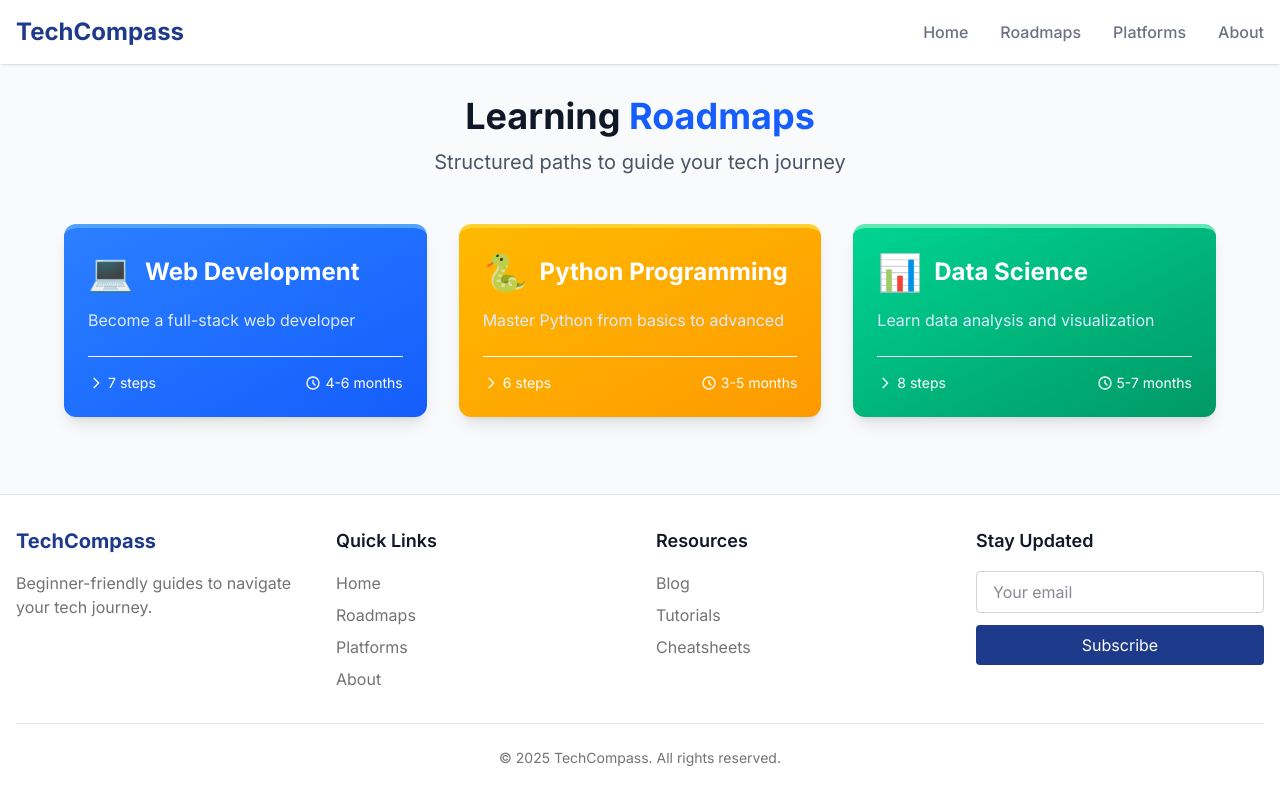
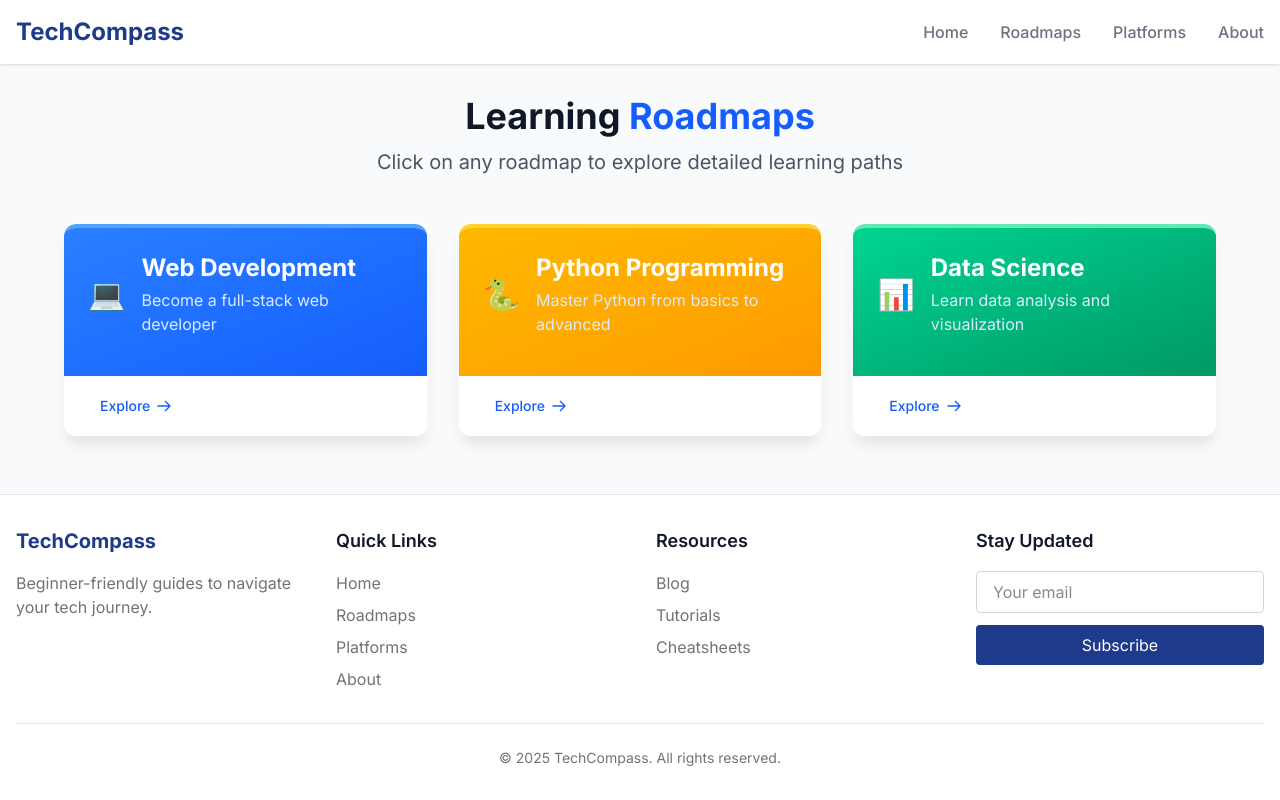
Before and after one commit to biniyamagegnehu/TechCompass-E-learning-website, a React (Vite) app: page /roadmaps in a window 1280 px wide. Built offline with nearby package versions, Linux system fonts and the light colour scheme.

Commit message:
update the road map cards in road map page

```diff
--- /dev/null
+++ b/src/components/RoadmapCard.jsx
@@ -0,0 +1,83 @@
+import { Link } from 'react-router-dom';
+
+export default function RoadmapCard({ roadmap }) {
+  return (
+    <Link
+      to={`/roadmaps/${roadmap.id}`}
+      className="group block h-full relative"
+    >
+      {/* Main Card Container */}
+      <div className={`
+        h-full flex flex-col rounded-xl overflow-hidden
+        shadow-lg hover:shadow-xl transition-all duration-300
+        border-t-4 ${roadmap.borderColor}
+        transform hover:-translate-y-1.5
+        relative z-10
+      `}>
+        {/* Card Header */}
+        <div className={`${roadmap.bgColor} p-6 flex-grow`}>
+          <div className="flex items-center mb-4">
+            <span className="text-3xl mr-4">{roadmap.icon}</span>
+            <div>
+              <h2 className="text-2xl font-bold text-white">{roadmap.title}</h2>
+              <p className="text-blue-100 mt-1">{roadmap.description}</p>
+            </div>
+          </div>
+        </div>
+
+        {/* Card Footer */}
+        <div className="bg-white bg-opacity-20 px-6 py-4 backdrop-blur-sm">
+          <div className="flex justify-between items-center">
+            <div className="flex items-center">
+              <span className="
+                bg-white text-blue-600 text-sm font-medium
+                px-3 py-1 rounded-full
+                flex items-center
+                group-hover:bg-blue-50 group-hover:text-blue-700
+                transition-colors
+              ">
+                Explore
+                <svg
+                  className="w-4 h-4 ml-1.5 transition-transform group-hover:translate-x-1"
+                  fill="none"
+                  stroke="currentColor"
+                  viewBox="0 0 24 24"
+                >
+                  <path strokeLinecap="round" strokeLinejoin="round" strokeWidth="2" d="M14 5l7 7m0 0l-7 7m7-7H3" />
+                </svg>
+              </span>
+            </div>
+            <div className="flex space-x-4 text-white text-sm">
+              <span className="flex items-center bg-white bg-opacity-10 px-2 py-1 rounded">
+                <svg className="w-4 h-4 mr-1" fill="none" stroke="currentColor" viewBox="0 0 24 24">
+                  <path strokeLinecap="round" strokeLinejoin="round" strokeWidth="2" d="M9 5l7 7-7 7" />
+                </svg>
+                {roadmap.steps} steps
+              </span>
+            </div>
+          </div>
+        </div>
+      </div>
+
+      {/* Enhanced Clickable Indicator - Now Visible! */}
+      <div className="
+        absolute inset-0 rounded-xl
+        border-2 border-transparent
+        group-hover:border-white group-hover:border-opacity-50
+        transition-all duration-300
+        z-20 pointer-events-none
+        shadow-[0_0_0_3px_rgba(255,255,255,0.3)] group-hover:shadow-[0_0_0_4px_rgba(255,255,255,0.4)]
+      "></div>
+
+      {/* Pulsing Animation on Hover */}
+      <div className="
+        absolute inset-0 rounded-xl
+        bg-white bg-opacity-0
+        group-hover:bg-opacity-10
+        transition-all duration-500
+        z-0 pointer-events-none
+        group-hover:scale-105
+      "></div>
+    </Link>
+  );
+}
--- a/src/components/RoadmapItem.jsx
+++ /dev/null
@@ -1,37 +0,0 @@
-import { useState } from 'react'
-
-export default function RoadmapItem({ title, steps }) {
-  const [isOpen, setIsOpen] = useState(false)
-
-  return (
-    <div className="border border-gray-200 rounded-lg overflow-hidden mb-4">
-      <button
-        onClick={() => setIsOpen(!isOpen)}
-        className="w-full flex justify-between items-center p-4 bg-gray-50 hover:bg-gray-100 transition-colors"
-      >
-        <h3 className="text-lg font-medium text-gray-800">{title}</h3>
-        <svg
-          xmlns="http://www.w3.org/2000/svg"
-          className={`h-5 w-5 text-gray-500 transform transition-transform ${isOpen ? 'rotate-180' : ''}`}
-          viewBox="0 0 20 20"
-          fill="currentColor"
-        >
-          <path fillRule="evenodd" d="M5.293 7.293a1 1 0 011.414 0L10 10.586l3.293-3.293a1 1 0 111.414 1.414l-4 4a1 1 0 01-1.414 0l-4-4a1 1 0 010-1.414z" clipRule="evenodd" />
-        </svg>
-      </button>
-      <div
-        className={`collapsible-content ${isOpen ? 'max-h-96' : 'max-h-0'}`}
-      >
-        <div className="p-4 bg-white">
-          <ol className="list-decimal list-inside space-y-2">
-            {steps.map((step, index) => (
-              <li key={index} className="text-gray-700">
-                {step}
-              </li>
-            ))}
-          </ol>
-        </div>
-      </div>
-    </div>
-  )
-}
--- a/src/pages/Roadmaps.jsx
+++ b/src/pages/Roadmaps.jsx
@@ -1,5 +1,6 @@
 import Header from '../components/Header';
 import Footer from '../components/Footer';
+import RoadmapCard from '../components/RoadmapCard';
 
 const roadmaps = [
   {
@@ -40,46 +41,22 @@ export default function Roadmaps() {
       <Header />
       <main className="flex-grow pt-24 pb-12 px-4">
         <div className="max-w-6xl mx-auto">
+          {/* Header Section */}
           <div className="text-center mb-12">
             <h1 className="text-4xl font-bold text-gray-900 mb-3">
               Learning <span className="text-blue-600">Roadmaps</span>
             </h1>
             <p className="text-xl text-gray-600 max-w-2xl mx-auto">
-              Structured paths to guide your tech journey
+              Click on any roadmap to explore detailed learning paths
             </p>
           </div>
 
+          {/* Roadmap Cards Grid */}
           <div className="grid grid-cols-1 md:grid-cols-2 lg:grid-cols-3 gap-8">
             {roadmaps.map((roadmap) => (
-              <a
-                key={roadmap.id}
-                href={`/roadmaps/${roadmap.id}`}
-                className={`group block rounded-xl overflow-hidden shadow-lg hover:shadow-xl transition-all duration-300 transform hover:-translate-y-1 border-t-4 ${roadmap.borderColor}`}
-              >
-                <div className={`h-full flex flex-col ${roadmap.bgColor} p-6`}>
-                  <div className="flex items-center mb-4">
-                    <span className="text-4xl mr-3">{roadmap.icon}</span>
-                    <h2 className="text-2xl font-bold text-white">{roadmap.title}</h2>
-                  </div>
-                  <p className="text-blue-100 flex-grow">{roadmap.description}</p>
-                  <div className="mt-6 pt-4 border-t border-white border-opacity-20">
-                    <div className="flex justify-between text-sm text-white">
-                      <span className="flex items-center">
-                        <svg className="w-4 h-4 mr-1" fill="none" stroke="currentColor" viewBox="0 0 24 24">
-                          <path strokeLinecap="round" strokeLinejoin="round" strokeWidth="2" d="M9 5l7 7-7 7" />
-                        </svg>
-                        {roadmap.steps} steps
-                      </span>
-                      <span className="flex items-center">
-                        <svg className="w-4 h-4 mr-1" fill="none" stroke="currentColor" viewBox="0 0 24 24">
-                          <path strokeLinecap="round" strokeLinejoin="round" strokeWidth="2" d="M12 8v4l3 3m6-3a9 9 0 11-18 0 9 9 0 0118 0z" />
-                        </svg>
-                        {roadmap.duration}
-                      </span>
-                    </div>
-                  </div>
-                </div>
-              </a>
+              <div key={roadmap.id} className="relative">
+                <RoadmapCard roadmap={roadmap} />
+              </div>
             ))}
           </div>
         </div>
```
